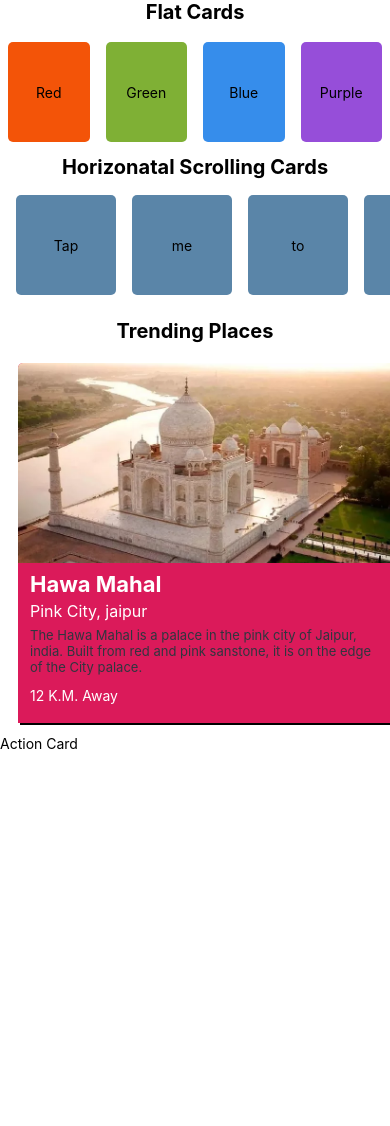
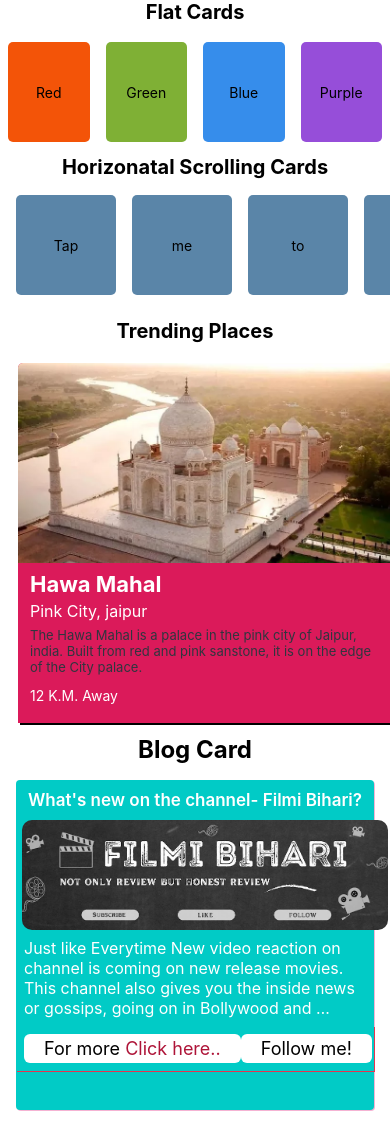
Before and after one commit to Vimal120/React-native-Series, a React Native app in the folder STYLER01/: screen / in a window 390 px wide. Before the commit the page ends 844 px from the top, so only its background shows below. Built offline with nearby package versions, Linux system fonts and the light colour scheme.

Commit message:
deep linking and touchableopacity

```diff
--- a/STYLER01/components/ActionCard.tsx
+++ b/STYLER01/components/ActionCard.tsx
@@ -1,12 +1,113 @@
-import { StyleSheet, Text, View } from 'react-native'
+import { StyleSheet, Text, View, Linking, Image, TouchableOpacity} from 'react-native'
 import React from 'react'
 
 export default function ActionCard() {
+  function openWebsite(webSiteLink: string){
+    Linking.openURL(webSiteLink)
+  }
   return (
     <View>
-      <Text>Action Card</Text>
+      <Text style={styles.headingText}>Blog Card</Text>
+      <View style={[styles.card, styles.elevatedCard]}>
+        <View style={styles.headingContainer}>
+          <Text style={styles.headerText}>
+            What's new on the channel- Filmi Bihari?
+          </Text>
+        </View>
+        <Image
+        source={require('../Images/channels4_banner.jpg')}
+        style={styles.cardImage}
+        />
+        <View style={styles.bodyContainer}>
+          <Text numberOfLines={4} style={styles.cardDescription}>
+            Just like Everytime New video reaction on
+            channel is coming on new release movies.
+            This channel also gives you the inside news or gossips,
+            going on in Bollywood and between celebrities.
+          </Text>
+        </View>
+        <View style={styles.footerContainer}>
+          <TouchableOpacity
+          onPress={() => openWebsite('https://www.youtube.com/@FilmiBiharii')}>
+            <Text style={styles.socialLink}>
+              For more <Text style={{color:'#AE1438'}}>Click here..</Text>
+            </Text>
+          </TouchableOpacity>
+          <TouchableOpacity
+          onPress={() => openWebsite('www.linkedin.com/in/vimal-raj-94aa7a223')}>
+            <Text style={styles.socialLink}>Follow me!</Text>
+          </TouchableOpacity>
+        </View>
+      </View>
     </View>
   )
 }
 
-const styles = StyleSheet.create({})
+const styles = StyleSheet.create({
+  headingText:{
+    fontSize:24,
+    textAlign:'center',
+    fontWeight:'bold',
+    // marginBottom:5,
+  },
+  card:{
+    backgroundColor:'#01CBC6',
+    margin:16,
+    borderRadius:4,
+    height:330
+
+  },
+  elevatedCard:{
+    elevation:5,
+    shadowOffset:{
+      width:1,
+      height:1,
+    },
+    shadowColor:'#E74292',
+    shadowOpacity:0.4
+  },
+  headingContainer:{
+    height:40,
+    flexDirection:'row',
+    justifyContent:'center',
+    alignItems:'center'
+  },
+  headerText:{
+    fontWeight:600,
+    color:'white',
+    fontSize:17,
+  },
+  cardImage:{
+    height:110,
+    width:366,
+    marginHorizontal:6,
+    borderRadius:10,
+  },
+  bodyContainer:{
+    padding:8
+  },
+  cardDescription:{
+    color:'#fff',
+    fontSize:16
+  },
+  footerContainer:{
+    padding:8,
+    flexDirection:'row',
+    justifyContent:'space-evenly',
+    alignItems:'center',
+    elevation:10,
+    shadowOffset:{
+      height:1,
+      width:1
+    },
+    shadowColor:'#E83350'
+  },
+  socialLink:{
+    fontSize:18,
+    color:'#000',
+    backgroundColor:'#fff',
+    paddingHorizontal:20,
+    paddingVertical:4,
+    borderRadius:6
+  }
+})
```
Also changed, not shown: STYLER01/Images/channels4_banner.jpg (added).
